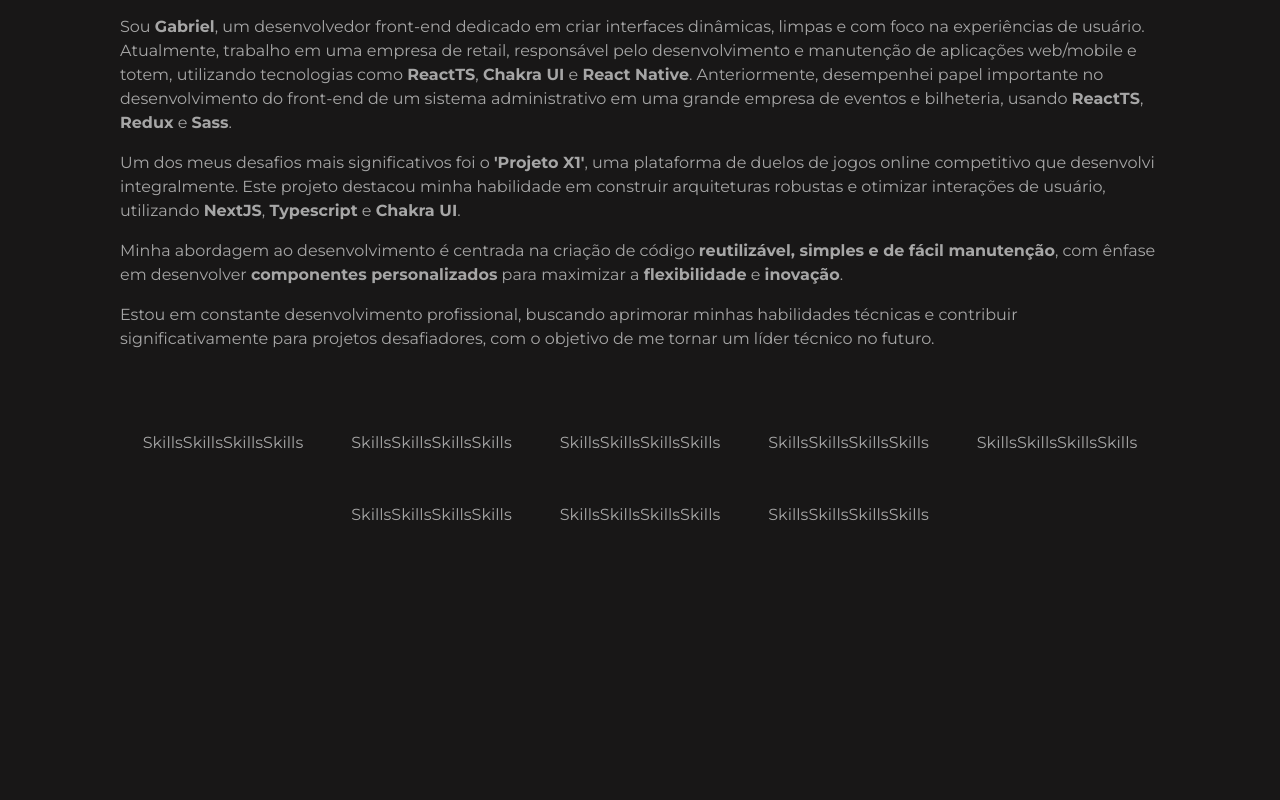
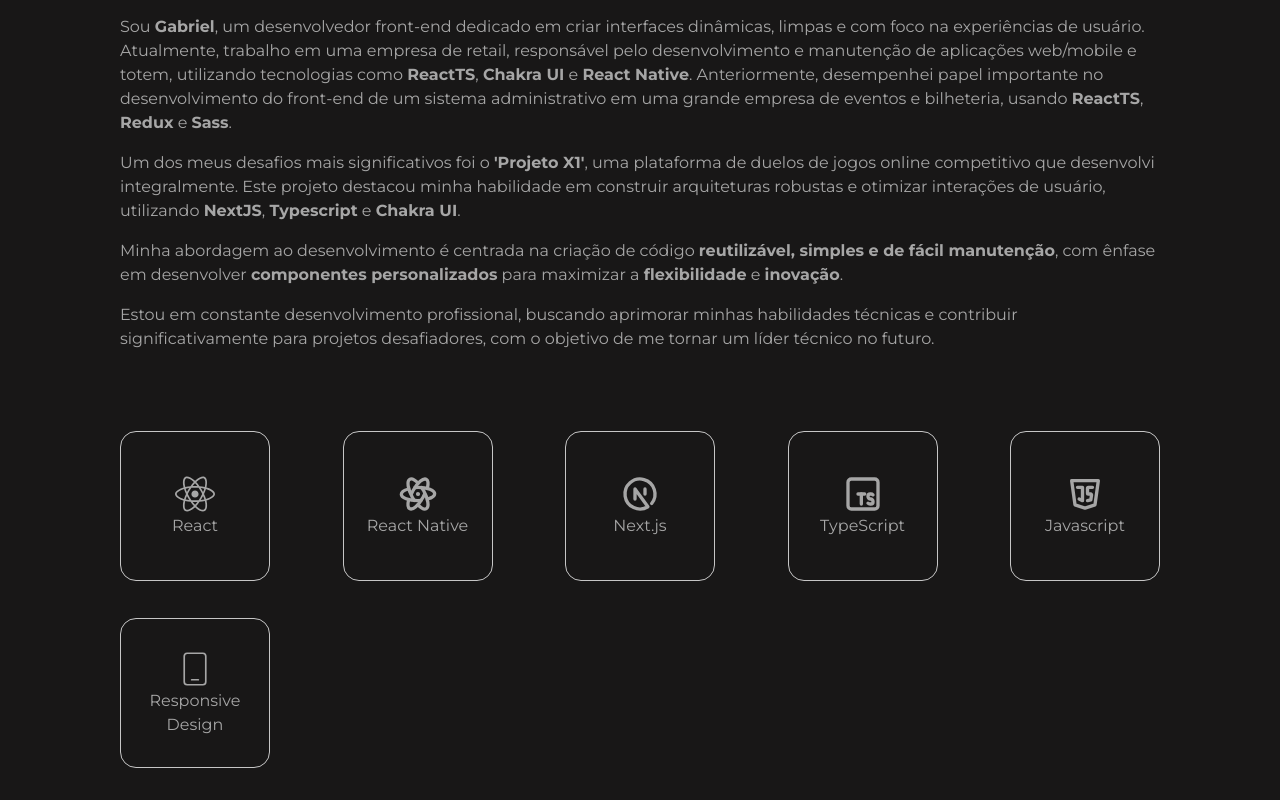
Before and after one commit to gaabscps/gabs-portifolio, a Next.js app: page /about in a window 1280 px wide. Shown: the part 503-1303 px from the top of the page. Before the commit the page ends 1062 px from the top, so only its background shows below. Built offline with nearby package versions, Linux system fonts and the light colour scheme.

Commit message:
✨Skills about me

```diff
--- a/src/app/about/page.tsx
+++ b/src/app/about/page.tsx
@@ -1,9 +1,60 @@
 "use client";
 
-import { Container, Box, Flex, Text, Image } from "@chakra-ui/react";
+import {
+  Container,
+  Box,
+  Flex,
+  Text,
+  Image,
+  useMediaQuery,
+} from "@chakra-ui/react";
 import { useLanguage } from "../../context/language";
+import { Card } from "@/components/Card";
+import { FaReact } from "react-icons/fa";
+import {
+  TbBrandNextjs,
+  TbBrandReactNative,
+  TbBrandTypescript,
+  TbBrandJavascript,
+} from "react-icons/tb";
+import { CiMobile1 } from "react-icons/ci";
 
 export default function About() {
+  const isDesktop = useMediaQuery("(min-width: 1023px)")[0];
+
+  const skills = [
+    {
+      name: "React",
+      icon: <FaReact size="40px" />,
+      color: "#61DAFB",
+    },
+    {
+      name: "React Native",
+      icon: <TbBrandReactNative size="40px" />,
+      color: "#3a8296",
+    },
+    {
+      name: "Next.js",
+      icon: <TbBrandNextjs size="40px" />,
+      color: "#fff",
+    },
+    {
+      name: "TypeScript",
+      icon: <TbBrandTypescript size="40px" />,
+      color: "#3178C6",
+    },
+    {
+      name: "Javascript",
+      icon: <TbBrandJavascript size="40px" />,
+      color: "#FF9900",
+    },
+    {
+      name: "Responsive Design",
+      icon: <CiMobile1 size="40px" />,
+      color: "#AC6BED",
+    },
+  ];
+
   const { translations } = useLanguage();
   return (
     <Box
@@ -21,7 +72,7 @@
         width={"200px"}
         border={"2px solid #AC6BED"}
         borderRadius={"50%"}
-        src="https://gabsportifolio.s3.amazonaws.com/img/perfil.png"
+        src="https://gabsportifolio.s3.amazonaws.com/img/About/perfil.png"
         alt="Gabriel Andrade"
       />
       <Container maxWidth="1040px" justifyContent="center" padding="32px 0">
@@ -42,15 +93,27 @@
           dangerouslySetInnerHTML={{ __html: translations?.about?.text4 }}
         />
       </Container>
-      <Flex flexWrap="wrap" gap="48px" justifyContent="center" padding="32px 0">
-        <Text textAlign="center">SkillsSkillsSkillsSkills</Text>
-        <Text textAlign="center">SkillsSkillsSkillsSkills</Text>
-        <Text textAlign="center">SkillsSkillsSkillsSkills</Text>
-        <Text textAlign="center">SkillsSkillsSkillsSkills</Text>
-        <Text textAlign="center">SkillsSkillsSkillsSkills</Text>
-        <Text textAlign="center">SkillsSkillsSkillsSkills</Text>
-        <Text textAlign="center">SkillsSkillsSkillsSkills</Text>
-        <Text textAlign="center">SkillsSkillsSkillsSkills</Text>
+      <Flex
+        flexWrap="wrap"
+        gap={isDesktop ? "37px" : "56px"}
+        justifyContent={isDesktop ? "space-between" : "center"}
+        padding="32px 0"
+      >
+        {skills?.map((skill, i) => (
+          <Card
+            boxShadow={`0px 0px 10px 0px ${skill.color}`}
+            key={i}
+            width="150px"
+            height="auto"
+            roundBorder
+            borderColor="#c6c6c6"
+            hoverColor={skill.color}
+            hoverTextColor={skill.color}
+          >
+            {skill.icon}
+            <Text textAlign="center">{skill.name}</Text>
+          </Card>
+        ))}
       </Flex>
     </Box>
   );
--- a/src/app/projects/Components/ProjectCard/index.tsx
+++ b/src/app/projects/Components/ProjectCard/index.tsx
@@ -30,7 +30,7 @@
   }, [isDesktop, onOpen, onClose]);
 
   return (
-    <Card roundBorder>
+    <Card>
       <Link href={link}>
         <Box
           onMouseEnter={onOpen}
--- a/src/components/Card/index.tsx
+++ b/src/components/Card/index.tsx
@@ -6,12 +6,14 @@
   align?: string;
   height?: string;
   roundBorder?: boolean;
+  border?: boolean;
   borderRadius?: string;
   borderColor?: string;
   hoverColor?: string;
   hoverTextColor?: string;
   width?: string;
   image?: string;
+  boxShadow?: string;
 }
 
 export const Card: React.FC<CardProps> = ({
@@ -20,12 +22,14 @@
   justify = "center",
   align = "center",
   height,
+  border,
   roundBorder = false,
   borderRadius,
   borderColor = "#c6c6c6",
   hoverColor,
   hoverTextColor,
   width = "820px",
+  boxShadow,
 }) => {
   return (
     <Flex
@@ -36,13 +40,18 @@
       width={width}
       height={height}
       minHeight="150"
-      // border={`solid 1px ${borderColor}`}
-      borderRadius={roundBorder ? "10px" : borderRadius}
+      border={border || roundBorder ? ` solid 1px ${borderColor}` : "none"}
+      borderRadius={roundBorder ? "16px" : borderRadius}
       _hover={
         hoverColor || hoverTextColor
-          ? { color: hoverTextColor, borderColor: hoverColor }
+          ? {
+              color: hoverTextColor,
+              borderColor: hoverColor,
+              boxShadow: boxShadow,
+            }
           : {}
       }
+      transition={"all 0.2s ease"}
     >
       {children || image ? children : "Card"}
       {image && (
```
